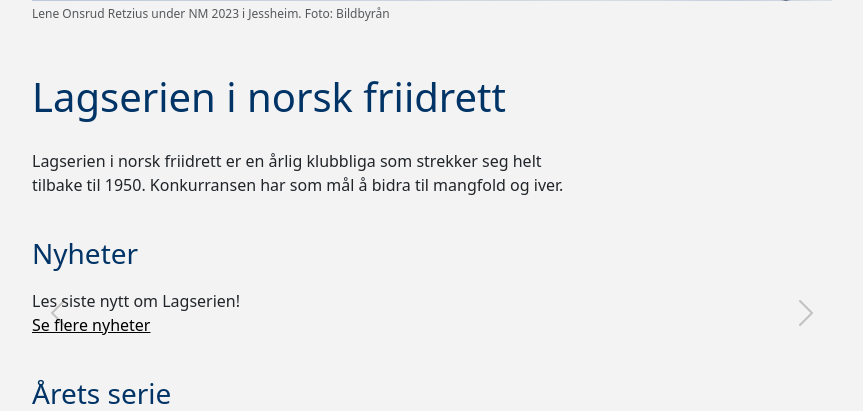
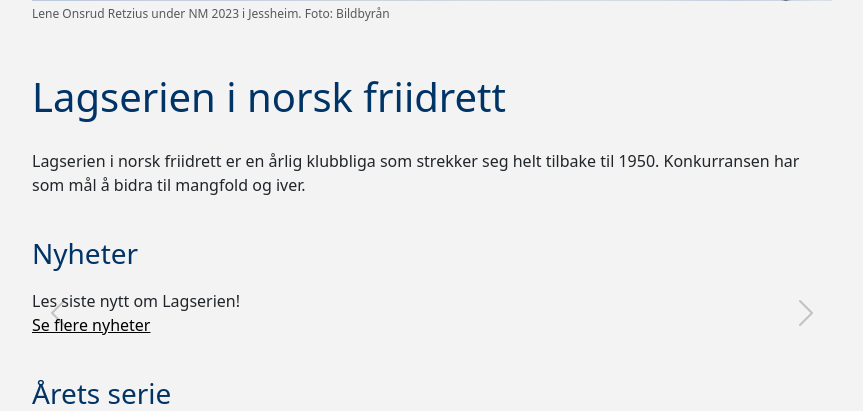
Before and after one commit to perellef/lagserien, a Flask app: page / in a window 1280 px wide. Shown: the part 410-821 px from the top of the page, without its empty margins (208-1071 px from the left). Run offline with Flask 3, Linux system fonts and the light colour scheme; parts of the project's set-up code (start-up, migrations or seed data) failed here and were passed over; some libraries are stand-ins or nearby versions.

Commit message:
Fikser buggen at en linje ikke wrappes når den tar mer plass enn bredden

```diff
--- a/srcc/main/applikasjon/static/base.css
+++ b/srcc/main/applikasjon/static/base.css
@@ -143,7 +143,8 @@ img {
 }
 
 .tekst {
-    width: 550px;
+    word-wrap: break-word;
+    white-space: normal;
 }
 
 .midtseksjon {
--- a/srcc/main/applikasjon/static/lagforbedre.js
+++ b/srcc/main/applikasjon/static/lagforbedre.js
@@ -196,9 +196,9 @@ function vis_forbedringer(forbedringsdata) {
     kol4.textContent = "Utøver";
 
     kol1.style.width = "20%"
-    kol2.style.width = "30%"
-    kol3.style.width = "20%"
-    kol4.style.width = "40%"
+    kol2.style.width = "27%"
+    kol3.style.width = "25%"
+    kol4.style.width = "37%"
 
     tr.appendChild(kol1)
     tr.appendChild(kol2)
--- a/srcc/main/applikasjon/templates/stevnestatus.html
+++ b/srcc/main/applikasjon/templates/stevnestatus.html
@@ -3,7 +3,7 @@
 {% block innhold %}
 <div class="tekst">
   <h1>Stevnestatus</h1>
-  <p>
+  <p style="word-wrap: break-word; white-space: normal;width: 100%;">
     <span style="font-weight: 700;">! Denne siden er ikke ferdig enda og inneholder flere feil.</span><br>
     <br>
     Serieutvalget utfører et aktivt arbeid for å få innsendt resultater fra fullførte stevner.<br>
```
